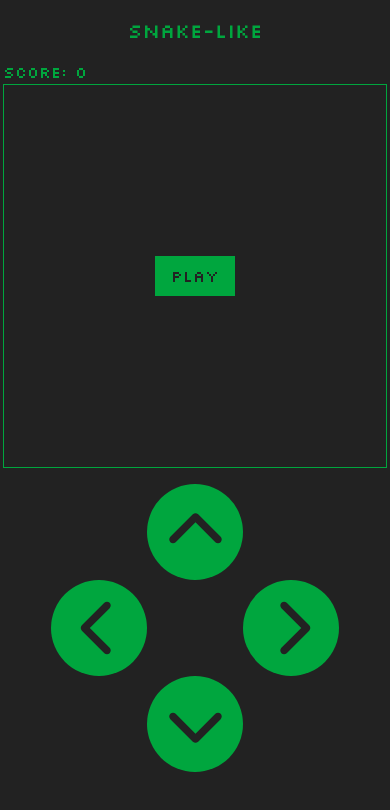
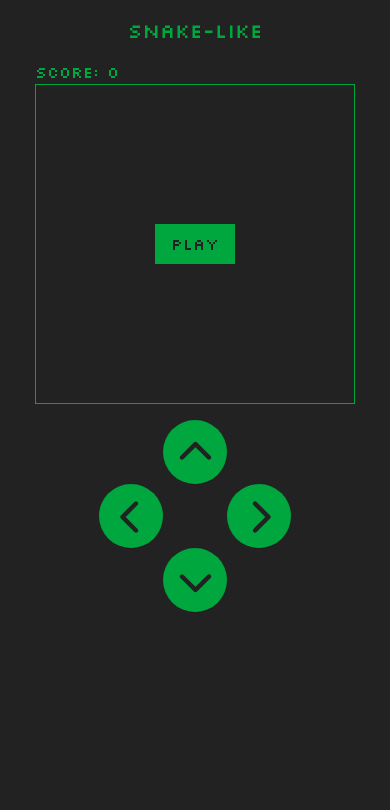
Before and after one commit to shanemcfadden/snake-like, a React (Vite) app: page / in a window 390 px wide. Shown: the top 810 px of the page. Built offline with nearby package versions, Linux system fonts and the light colour scheme.

Commit message:
Fit to mobile screen (#6)

```diff
--- a/src/components/Container.tsx
+++ b/src/components/Container.tsx
@@ -1,5 +1,5 @@
 import type { PropsWithChildren } from "react";
 
 export const Container = ({ children }: PropsWithChildren) => (
-  <div className="max-w-sm mx-auto">{children}</div>
+  <div className="max-w-xs mx-auto">{children}</div>
 );
--- a/src/components/Controller.tsx
+++ b/src/components/Controller.tsx
@@ -11,7 +11,7 @@ import type { Direction } from "../types";
 import { useCallback, type MouseEventHandler } from "react";
 
 export const Controller = () => (
-  <div className="grid grid-cols-3 w-72">
+  <div className="grid grid-cols-3 w-48">
     <div />
     <ControllerButton direction={"up"} />
     <div />
@@ -47,8 +47,8 @@ const ControllerButton = ({ direction }: { direction: Direction }) => {
         "flex",
         "justify-center",
         "rounded-full",
-        "text-6xl",
-        "w-24",
+        "text-4xl",
+        "w-16",
       ].join(" ")}
       onClick={onClick}
     >
```
